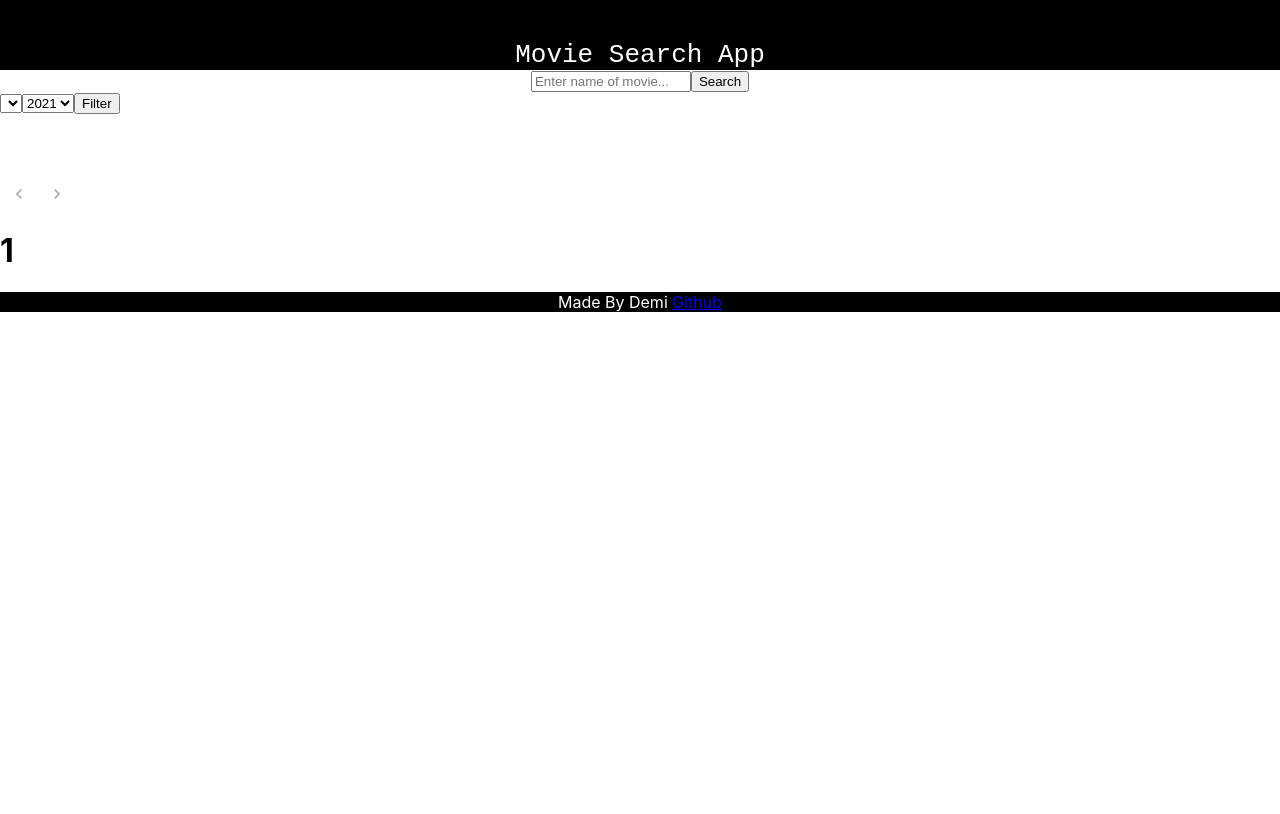
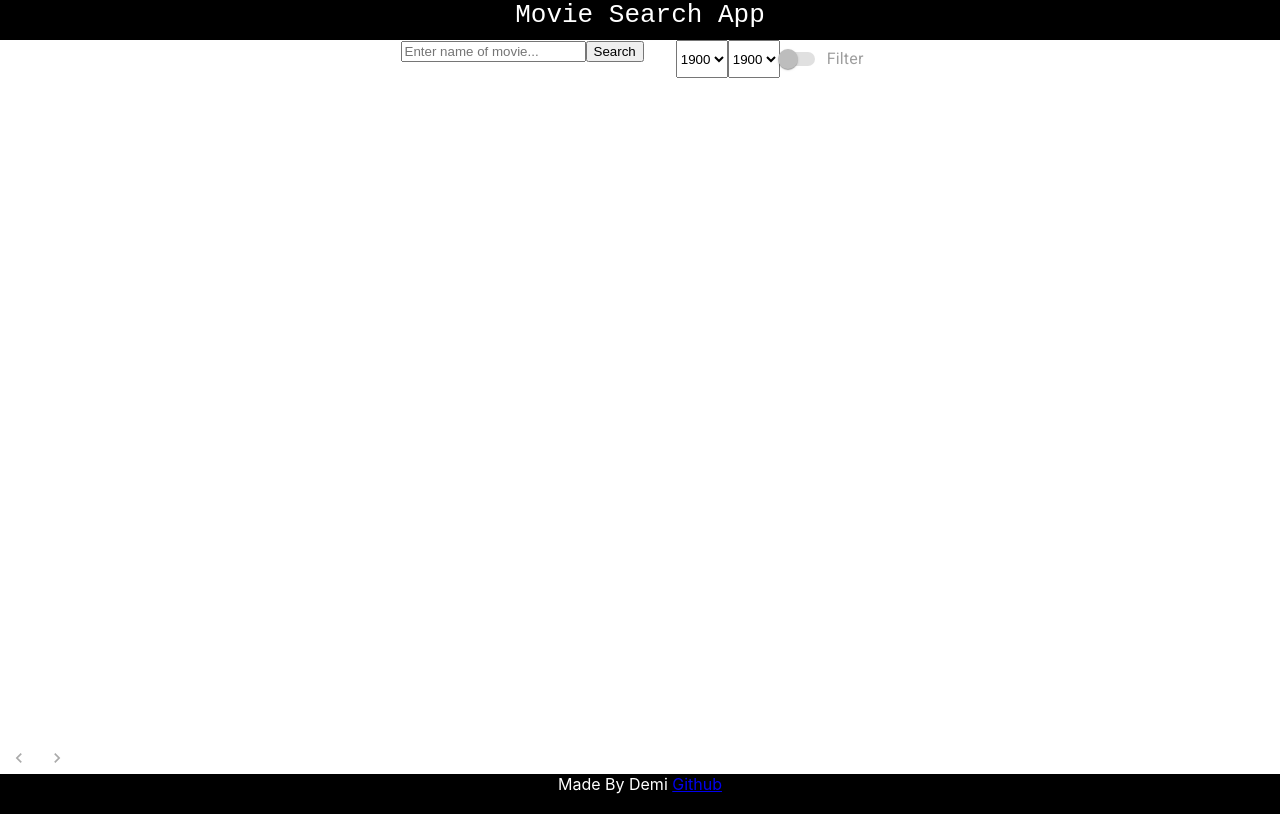
Before and after one commit to eoola/OMDB-Challenge, a React (Create React App) app: page / in a window 1280 px wide. Built offline with nearby package versions, Linux system fonts and the light colour scheme.

Commit message:
Fully functioning app (lacking in UI)

```diff
--- a/package.json
+++ b/package.json
@@ -4,6 +4,7 @@
   "private": true,
   "dependencies": {
     "@material-ui/core": "^4.11.4",
+    "@material-ui/icons": "^4.11.2",
     "@material-ui/lab": "^4.0.0-alpha.58",
     "@testing-library/jest-dom": "^5.14.1",
     "@testing-library/react": "^11.2.7",
--- a/src/App.css
+++ b/src/App.css
@@ -1,5 +1,10 @@
 .App {
   text-align: center;
+}
+
+.Pagination {
+  text-align: center;
+  justify-content: center;
 }
 
 .App-logo {
--- a/src/App.js
+++ b/src/App.js
@@ -14,8 +14,8 @@ class App extends React.Component {
     this.state = { movies: [], page: 1, pageOffset: 1, searchTerm: '', totalResults: 0, resultsPerPage: 10, yearRange: [], filter: false, filteredMovies: [] };
     this.searchOMDB = this.searchOMDB.bind(this)
     this.handlePageChange = this.handlePageChange.bind(this);
-    this.getYearRange = this.getYearRange.bind(this);
-    this.toggleFilter = this.toggleFilter.bind(this);
+    //this.getYearRange = this.getYearRange.bind(this);
+    this.setFilter = this.setFilter.bind(this);
     this.setYearRange = this.setYearRange.bind(this);
     this.generateMoreMovies = this.generateMoreMovies.bind(this);
   }
@@ -26,12 +26,12 @@ class App extends React.Component {
         this.setState({ movies: result.movies })
         this.setState({ searchTerm: movieName })
         this.setState({ totalResults: result.totalResults })
+        //this.getYearRange(result.movies);
       })
   }
 
   handlePageChange(event, newPage) {
     this.setState({ page: newPage })
-    console.log(this.state.movies);
     OMDB.search(this.state.searchTerm, newPage)
       .then(result => {
         this.setState({ movies: result.movies })
@@ -39,33 +39,34 @@ class App extends React.Component {
     document.documentElement.scrollTop = 0;
   }
 
-  getYearRange() {
-    if (this.state.movies.length != 0) {
-      const movies = this.state.movies.slice(0).sort((a, b) => {
+  /*
+  getYearRange(movies) {
+    if (movies.length > 1) {
+      const newMovies = movies.slice(0).sort((a, b) => {
         return a.year < b.year;
       })
-      return [movies[0].year, movies[movies.length - 1].year];
+      this.setState({ yearRange: [newMovies[newMovies.length - 1].year, newMovies[0].year] });
+    } else {
+      this.setState({ yearRange: [2020, 2021] })
     }
-    return [2020, 2021]
   }
+  */
 
-  toggleFilter() {
-    const nextState = !this.state.filter
-    this.setState({ filter: !this.state.filter })
-    if (nextState) {
-      console.log('next state called')
+  setFilter(filterState, fromYear, toYear) {
+    this.setState({ filter: filterState })
+    if (filterState) {
       let currentMovies = this.state.movies;
       this.setState({
         filteredMovies: currentMovies.filter(movie => {
-          return (movie.year >= this.state.yearRange[0]) && (movie.year <= this.state.yearRange[1]);
+          return (movie.year >= fromYear) && (movie.year <= toYear);
         })
       })
     }
   }
 
   setYearRange(minYear, maxYear) {
+    this.setState({ yearRange: [minYear, maxYear] })
     console.log('year range set')
-    this.setState({ yearRange: [minYear, maxYear] })
   }
 
   generateMoreMovies() {
@@ -85,14 +86,16 @@ class App extends React.Component {
   render() {
     if (this.state.filter) {
       return (
-        <div>
+        <div className="App">
           <Header title="Movie Search App"></Header>
           <Search
             setYearRange={this.setYearRange}
-            toggleFilter={this.toggleFilter}
-            yearRange={this.getYearRange}
+            setFilter={this.setFilter}
             searchOMDB={this.searchOMDB}></Search>
           <MovieList movies={this.state.filteredMovies}></MovieList>
+          <ol>{this.state.filteredMovies.map(movie => {
+            return <li>{movie.year}</li>
+          })}</ol>
           <button onClick={this.generateMoreMovies}>Show More</button>
           <Footer title="Made By Demi">
             <a href="https://github.com/eoola">Github</a>
@@ -101,18 +104,18 @@ class App extends React.Component {
       )
     } else {
       return (
-        <div>
+        <div className="App">
           <Header title="Movie Search App"></Header>
           <Search
             setYearRange={this.setYearRange}
-            toggleFilter={this.toggleFilter}
-            yearRange={this.getYearRange}
+            setFilter={this.setFilter}
+            yearRange={this.state.yearRange}
             searchOMDB={this.searchOMDB}></Search>
           <MovieList movies={this.state.movies}></MovieList>
           <Pagination
+            className="Pagination"
             count={Math.ceil(this.state.totalResults / this.state.resultsPerPage)}
             onChange={this.handlePageChange} />
-          <h1>{this.state.page}</h1>
           <Footer title="Made By Demi">
             <a href="https://github.com/eoola">Github</a>
           </Footer>
--- a/src/components/Footer/Footer.css
+++ b/src/components/Footer/Footer.css
@@ -5,4 +5,5 @@ footer {
     bottom: 0;
     text-align: center;
     width: 100%;
+    min-height: 5vh;
 }
--- a/src/components/Header/Header.css
+++ b/src/components/Header/Header.css
@@ -4,5 +4,5 @@ header {
     color: white;
     text-align: center;
     font-family: monospace;
-    padding-top: 5vh;
+    min-height: 5vh;
 }
--- a/src/components/Movie/Movie.css
+++ b/src/components/Movie/Movie.css
@@ -1,7 +1,4 @@
 .Movie {
-    text-align: center;
-    display: flex;
-    flex-direction: column;
     justify-content: space-around;
     width: 25rem;
     margin: 2rem 2rem;
--- a/src/components/Movie/Movie.js
+++ b/src/components/Movie/Movie.js
@@ -3,6 +3,7 @@ import { Card } from '@material-ui/core';
 import { CardMedia } from '@material-ui/core';
 import { CardHeader } from '@material-ui/core';
 import { CardContent } from '@material-ui/core';
+import { IconButton } from '@material-ui/core';
 import './Movie.css'
 
 class Movie extends React.Component {
--- a/src/components/MovieList/MovieList.css
+++ b/src/components/MovieList/MovieList.css
@@ -1,9 +1,11 @@
 .MovieList {
+    min-height: 75vh;
     text-align: center;
     display: flex;
     justify-content: space-around;
     flex-wrap: wrap;
     margin: 2rem;
+    padding: 0;
 }
 
 .Pagination {
--- a/src/components/Search/Search.css
+++ b/src/components/Search/Search.css
@@ -1,6 +1,12 @@
+.Search {
+    display: flex;
+    justify-content: center;
+}
+
 form {
-    text-align: center;
+    margin-right: 2rem;
 }
+
 input {
-    width: 10rem;
+    min-width: 10rem;
 }
--- a/src/components/Search/Search.js
+++ b/src/components/Search/Search.js
@@ -1,10 +1,15 @@
 import React from 'react';
 import './Search.css'
+import { FormControlLabel } from '@material-ui/core';
+import { Switch } from '@material-ui/core';
+
+const currentDate = new Date();
 
 class Search extends React.Component {
     constructor(props) {
         super(props);
-        this.state = { term: '', fromYear: 0, toYear: 0 }
+        console.log(this.props.yearRange);
+        this.state = { term: '', fromYear: 1900, toYear: 1900, filter: false, disableFromFilter: true, disableToFilter: true }
         this.handleSearch = this.handleSearch.bind(this);
         this.handleTermChange = this.handleTermChange.bind(this);
         this.generateFromYears = this.generateFromYears.bind(this);
@@ -18,21 +23,22 @@ class Search extends React.Component {
     }
 
     handleSearch(event) {
-        this.props.searchOMDB(this.state.term, 1)
-        this.setState({ fromYear: 0 })
+        this.props.searchOMDB(this.state.term, 1);
     }
 
     handleFromYear(event) {
         this.setState({ fromYear: event.target.value })
+        this.setState({ disableFromFilter: false });
     }
 
     handleToYear(event) {
         this.setState({ toYear: event.target.value })
+        this.setState({ disableToFilter: false})
     }
 
     generateFromYears() {
         let years = []
-        for (let index = this.props.yearRange()[1]; index <= this.props.yearRange()[0]; index++) {
+        for (let index = 1900; index <= currentDate.getFullYear(); index++) {
             years.push(index);
         }
         return years
@@ -40,33 +46,29 @@ class Search extends React.Component {
 
     generateToYears(minYear) {
         let years = []
-        if (this.state.fromYear != 0) {
-            for (let index = this.state.fromYear; index <= this.props.yearRange()[0]; index++) {
-                years.push(index);
-            }
-            return years;
+        for (let index = 1900; index <= currentDate.getFullYear(); index++) {
+            years.push(index);
         }
-        return [2021];
+        return years
     }
 
     handleFilterClick() {
-        this.props.toggleFilter();
         console.log(this.state.fromYear + ' ' + this.state.toYear);
+        const nextFilterState = !this.state.filter;
         this.props.setYearRange(this.state.fromYear, this.state.toYear);
+        this.setState({ filter: nextFilterState })
+        this.props.setFilter(nextFilterState, this.state.fromYear, this.state.toYear);
     }
 
     render() {
         return (
-            <div>
-                <form className="bqe" action="javascript:void(0);" onSubmit={this.handleSearch}>
+            <div className="Search">
+                <form action="javascript:void(0);" onSubmit={this.handleSearch}>
                     <input
-                        type="search"
-                        class="form-control"
-                        aria-label="Search"
                         placeholder="Enter name of movie..."
                         onChange={this.handleTermChange}>
                     </input>
-                    <button type="submit" class="nz">
+                    <button >
                         Search
                     </button>
                 </form>
@@ -80,7 +82,18 @@ class Search extends React.Component {
                         return <option>{year}</option>
                     })}
                 </select>
-                <button onClick={this.handleFilterClick}>Filter</button>
+                <FormControlLabel
+                    control={
+                        <Switch
+                            disabled={(this.state.disableFromFilter || this.state.disableToFilter) || (this.state.toYear < this.state.fromYear)}
+                            checked={this.state.filter}
+                            onChange={this.handleFilterClick}
+                            name="filter"
+                            color="secondary"
+                        />
+                    }
+                    label="Filter"
+                />
             </div>
         )
     }
--- a/src/util/OMDB.js
+++ b/src/util/OMDB.js
@@ -3,7 +3,6 @@ const apiKey = 'e4906035'
 const OMDB = {
 
     async search(movieName, page) {
-        console.log('got called');
         const searchParam = 'spider man'
         const url = `http://www.omdbapi.com/?apikey=e4906035&s=${movieName}&type=movie&page=${page}`
         let response = await fetch(url);
```
Also changed, not shown: 1 other file (tests, documents, lock files or other folders).
